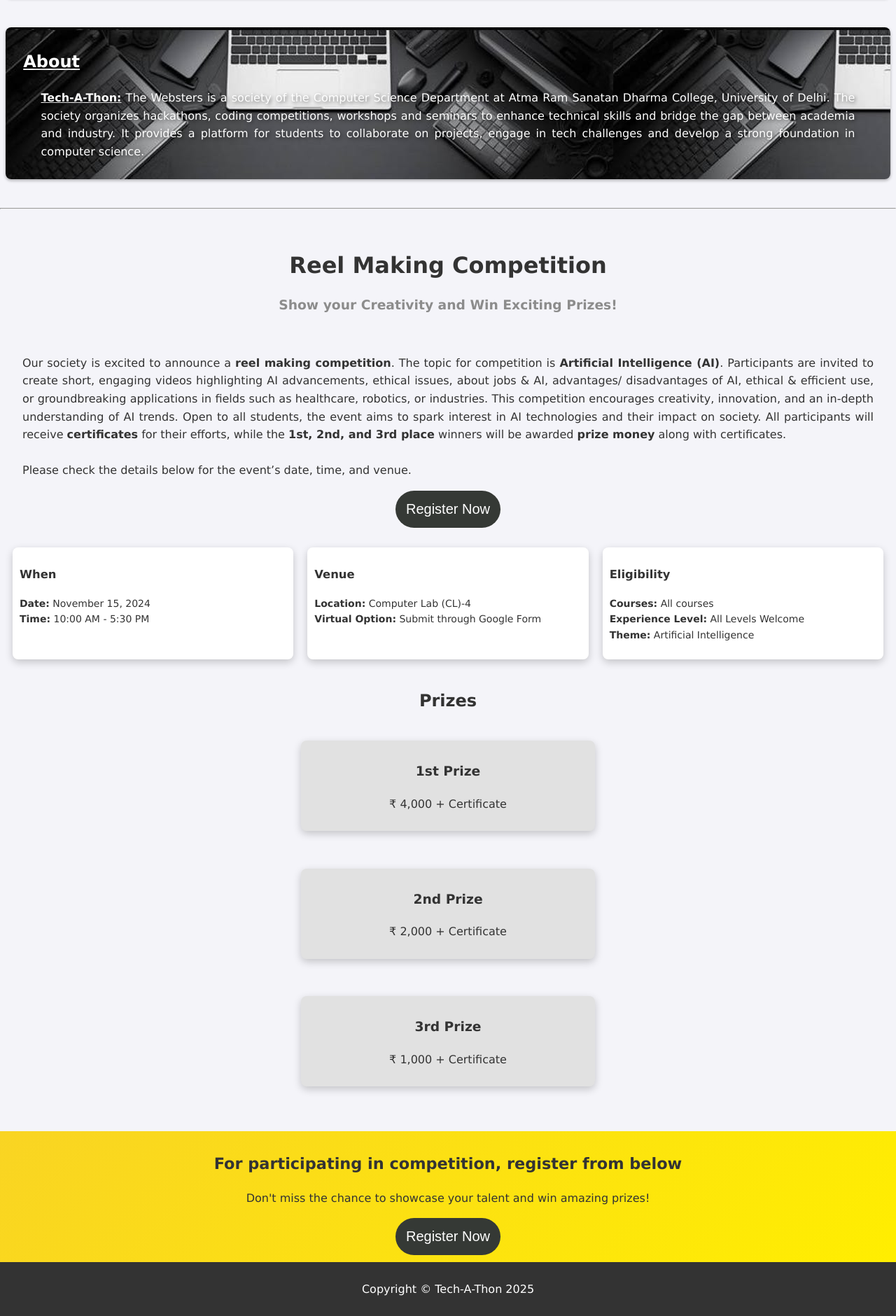
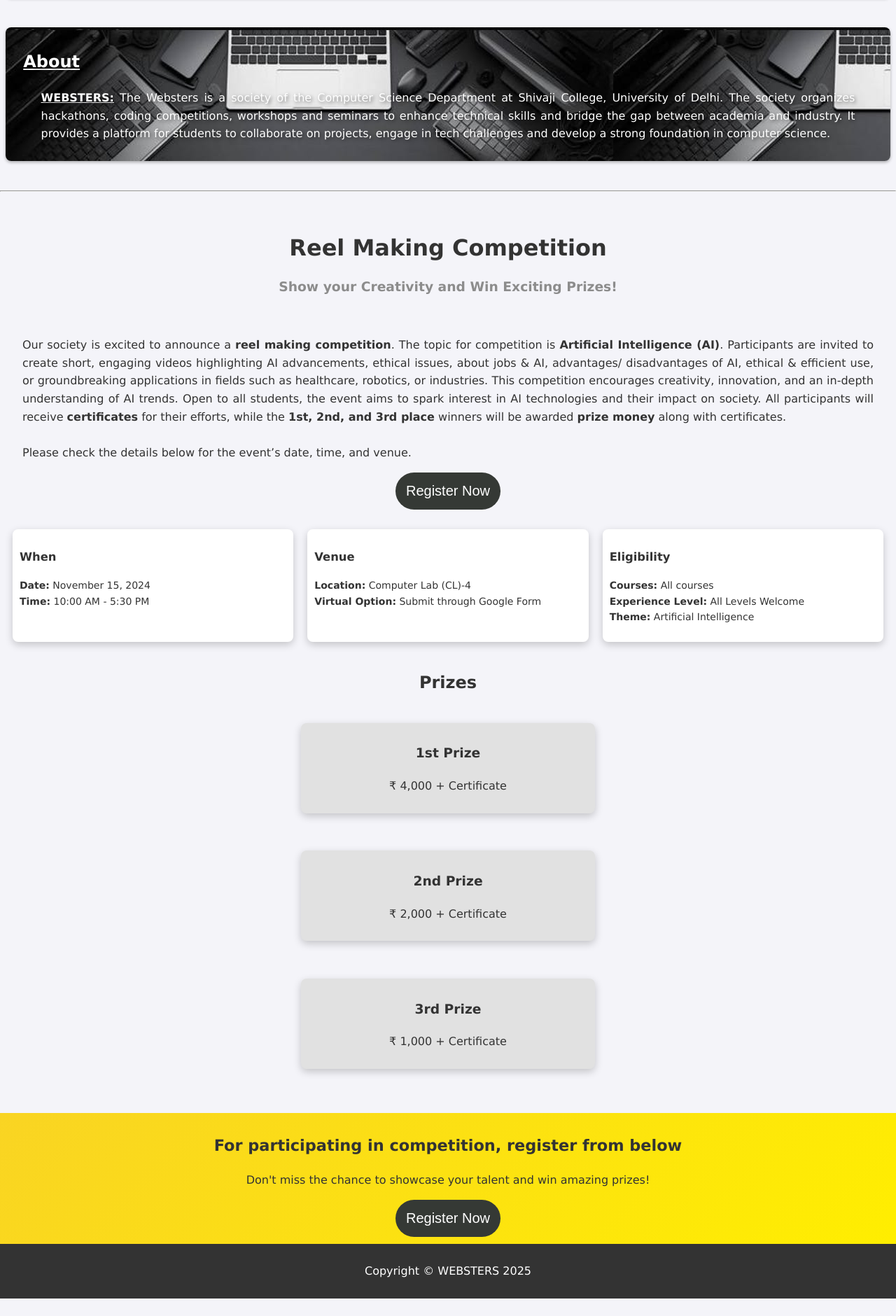
Before and after one commit to yugalofficial/webster, a plain HTML site: page index.html in a window 1280 px wide. Shown: the part 137-2017 px from the top of the page at 70% size. After the commit the page ends 1992 px from the top, so only its background shows below. Drawn offline with Linux system fonts and the light colour scheme.

Commit message:
Update index.html

```diff
--- a/index.html
+++ b/index.html
@@ -172,7 +172,7 @@ ul li:last-child {
     </ul>
 </center><br>
 <div style="background-image: url('bgimg.jpg'); text-shadow: 2px 2px 5px rgba(0, 0, 0, 0.5);"><h2 style="margin-left: 2%;"><u>About</u></h2><p style="margin-left: 4%; margin-right: 4%;">
-<b><u>Tech-A-Thon:</u></b> The Websters is a society of the Computer Science Department at Atma Ram Sanatan Dharma College, University of Delhi. The society organizes hackathons, coding competitions, workshops and seminars to enhance technical skills and bridge the gap between academia and industry. It provides a platform for students to collaborate on projects, engage in tech challenges and develop a strong foundation in computer science.
+<b><u>WEBSTERS:</u></b> The Websters is a society of the Computer Science Department at Shivaji College, University of Delhi. The society organizes hackathons, coding competitions, workshops and seminars to enhance technical skills and bridge the gap between academia and industry. It provides a platform for students to collaborate on projects, engage in tech challenges and develop a strong foundation in computer science.
 </p></div><br><hr><br>
 <center><h1>Reel Making Competition<h3 style="color: #8c8c8c; line-height: 1;">Show your Creativity and Win Exciting Prizes!</h3></h1></center>
 <br><p style="text-align: justify; margin-left: 2.5%; margin-right: 2.5%;">Our society is excited to announce a <b>reel making competition</b>. The topic for competition is <b>Artificial Intelligence (AI)</b>.
@@ -220,7 +220,7 @@ ul li:last-child {
     <button style='color: #fff; background-color: #353935; border: 0; cursor: pointer; border-radius: 100px; font-size: 20px; padding: 15px;' onclick="alert('Registration will open soon!')">Register Now</button>
 <br></section>
 <footer>
-    <p>Copyright &#169 Tech-A-Thon <script>document.write(new Date().getFullYear());</script></p>
+    <p>Copyright &#169 WEBSTERS <script>document.write(new Date().getFullYear());</script></p>
 </footer>
     <script>
         document.querySelector('.register button').addEventListener('click', function () {
```
